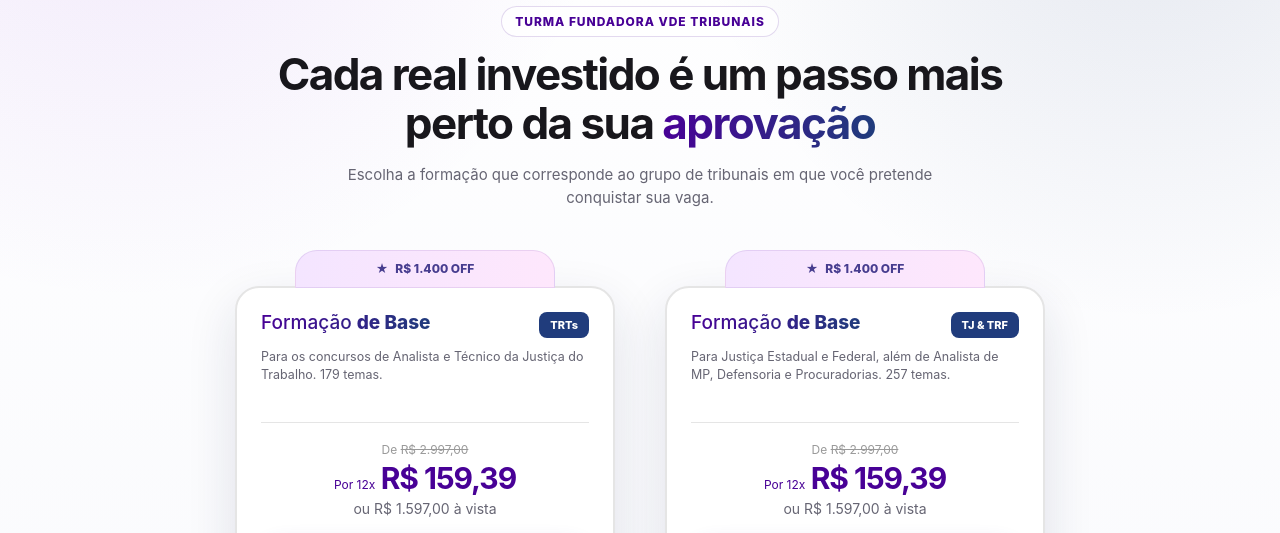
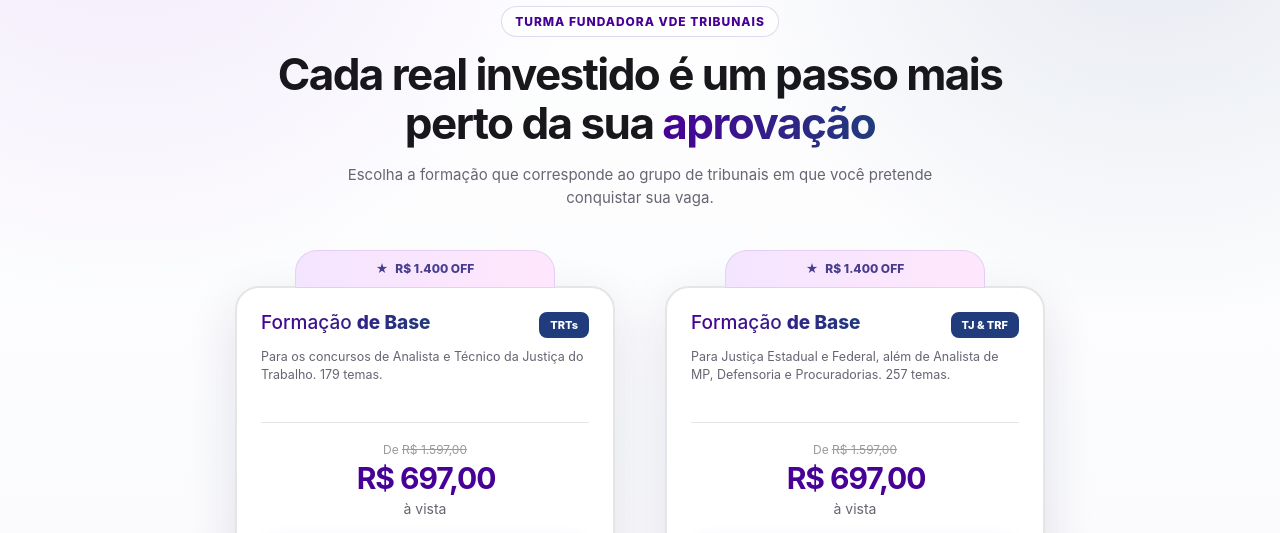
Before and after one commit to ronald-almeida/checko, a plain HTML site: page index.html in a window 1280 px wide. Shown: the part 195-728 px from the top of the page. Drawn offline with Linux system fonts and the light colour scheme.

Commit message:
Update index.html

```diff
--- a/index.html
+++ b/index.html
@@ -416,9 +416,9 @@ margin:0 auto 28px;
               <div class="separator"></div>
 
               <div class="price">
-                <p class="old-price">De <s>R$ 2.997,00</s></p>
-                <p class="installment">Por 12x <strong>R$ 159,39</strong></p>
-                <p class="cash-price">ou R$ 1.597,00 à vista</p>
+                <p class="old-price">De <s>R$ 1.597,00</s></p>
+                <p class="installment"><strong>R$ 697,00</strong></p>
+                <p class="cash-price"> à vista</p>
               </div>
 
               <!-- TROQUE O LINK ABAIXO PELO CHECKOUT DO TRT -->
@@ -470,9 +470,9 @@ margin:0 auto 28px;
               <div class="separator"></div>
 
               <div class="price">
-                <p class="old-price">De <s>R$ 2.997,00</s></p>
-                <p class="installment">Por 12x <strong>R$ 159,39</strong></p>
-                <p class="cash-price">ou R$ 1.597,00 à vista</p>
+                <p class="old-price">De <s>R$ 1.597,00</s></p>
+                <p class="installment"><strong>R$ 697,00</strong></p>
+                <p class="cash-price"> à vista</p>
               </div>
 
               <!-- TROQUE O LINK ABAIXO PELO CHECKOUT DO TJ/TRF -->
```
